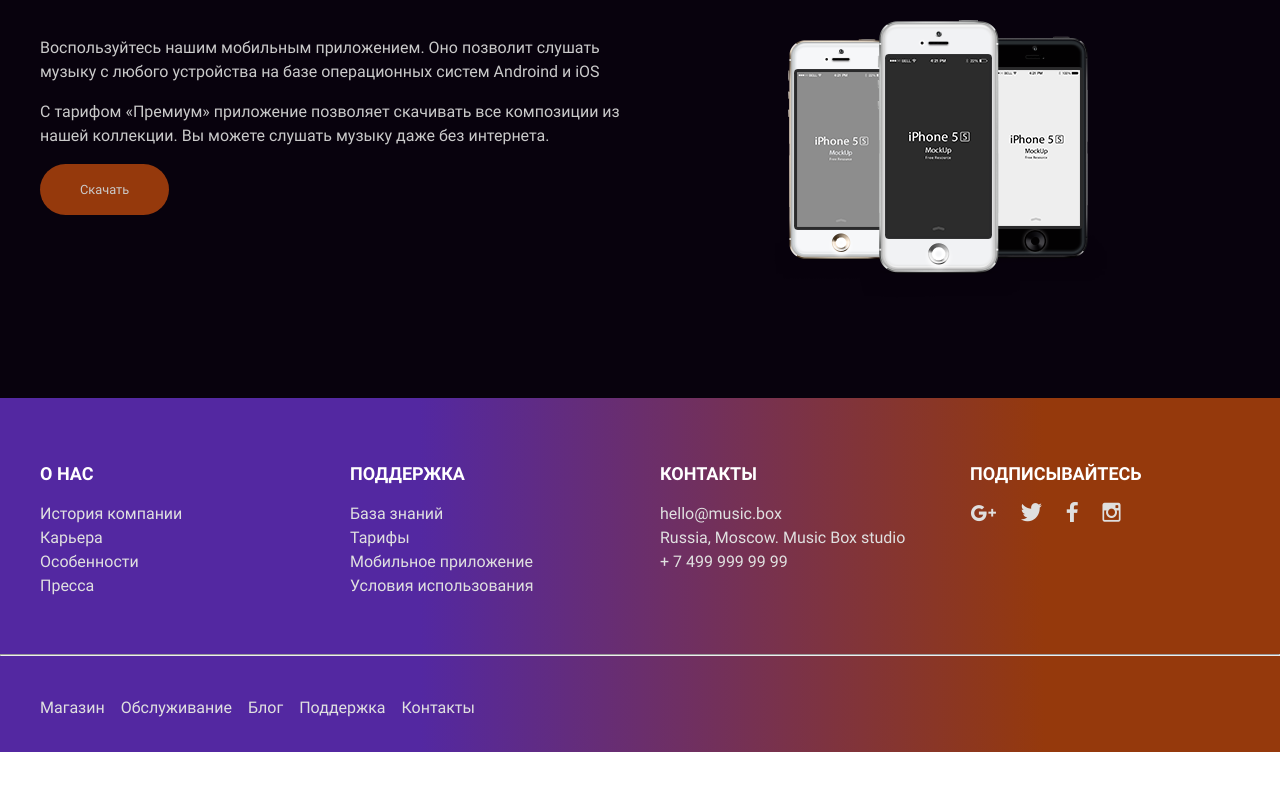
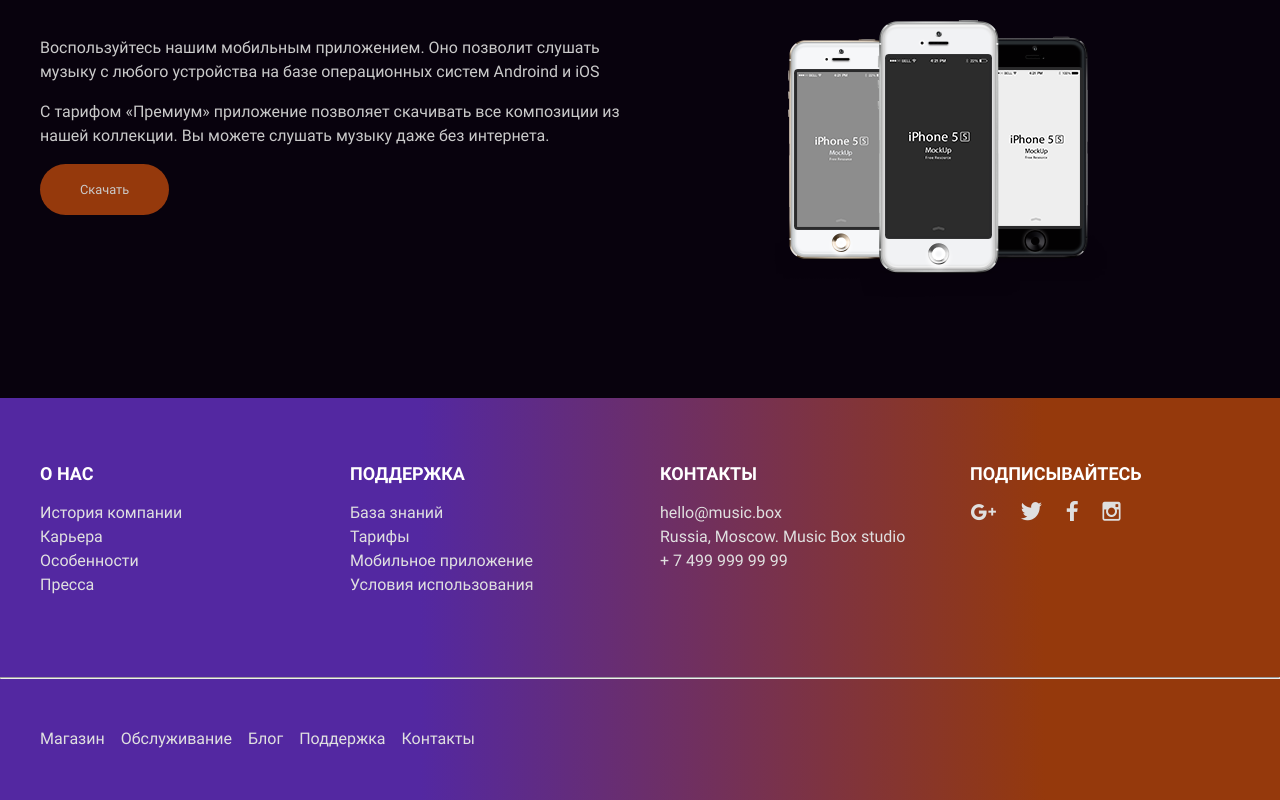
Before and after one commit to kzhvnkv/layout-designer-project-lvl2, a website: page src/index.html in a window 1280 px wide. Shown: the part 2683-3483 px from the top of the page. Before the commit the page ends 3435 px from the top, so only its background shows below. Drawn offline with Linux system fonts and the light colour scheme.

Commit message:
some fixes

```diff
--- a/src/scss/app.scss
+++ b/src/scss/app.scss
@@ -558,8 +558,8 @@
     // }
 
     &-top {
-        padding-top: 3rem;
-        padding-bottom: 3rem;
+        padding-top: 62px;
+        padding-bottom: 72px;
         display: grid;
         grid-template-columns: repeat(4, 1fr);
         position: relative;
@@ -567,8 +567,8 @@
     }
 
     &-bottom {
-        padding-top: 2rem;
-        padding-bottom: 2rem;
+        padding-top: 40px;
+        padding-bottom: 49px;
 
         &-items {
             display: flex;
@@ -586,6 +586,7 @@
             line-height: 27px;
             font-weight: bold;
             text-transform: uppercase;
+            margin-top: 0;
         }
 
         &-items {
```
Also changed, not shown: src/css/app.css, 1 other file.
